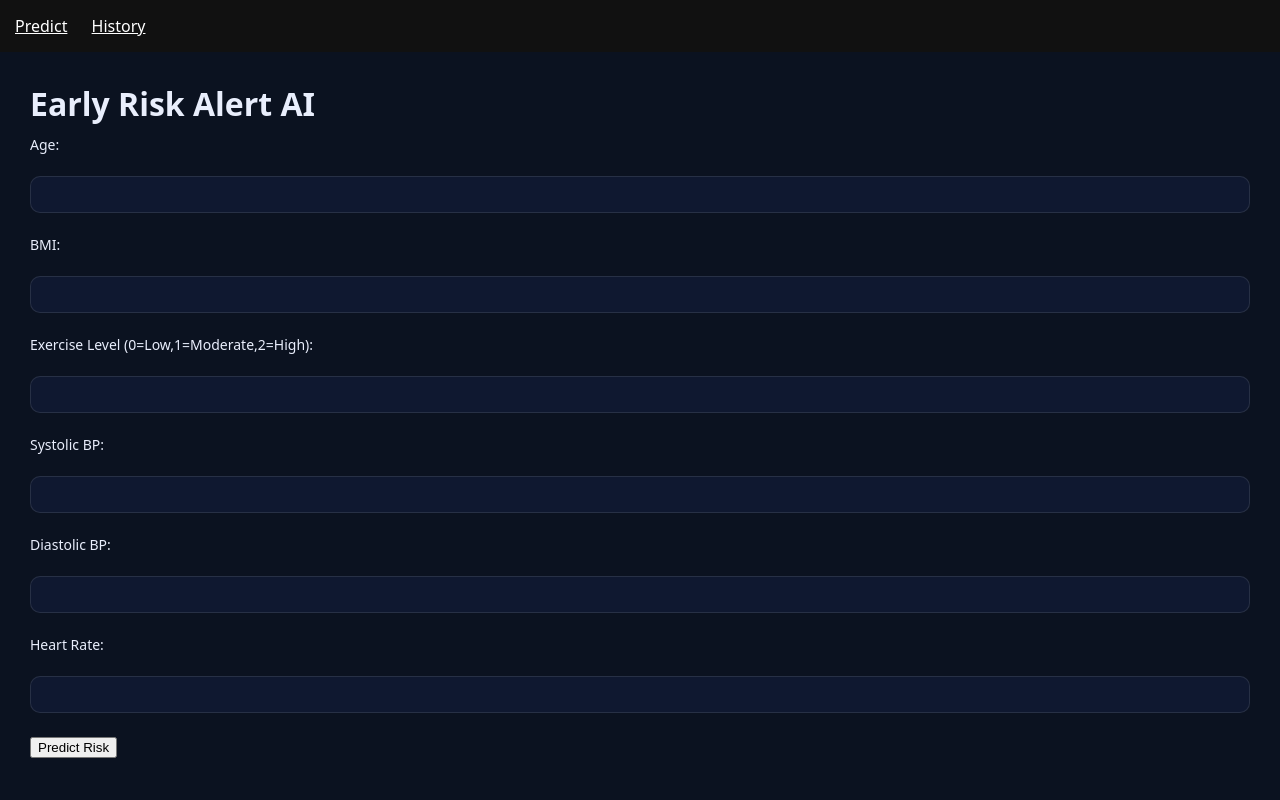
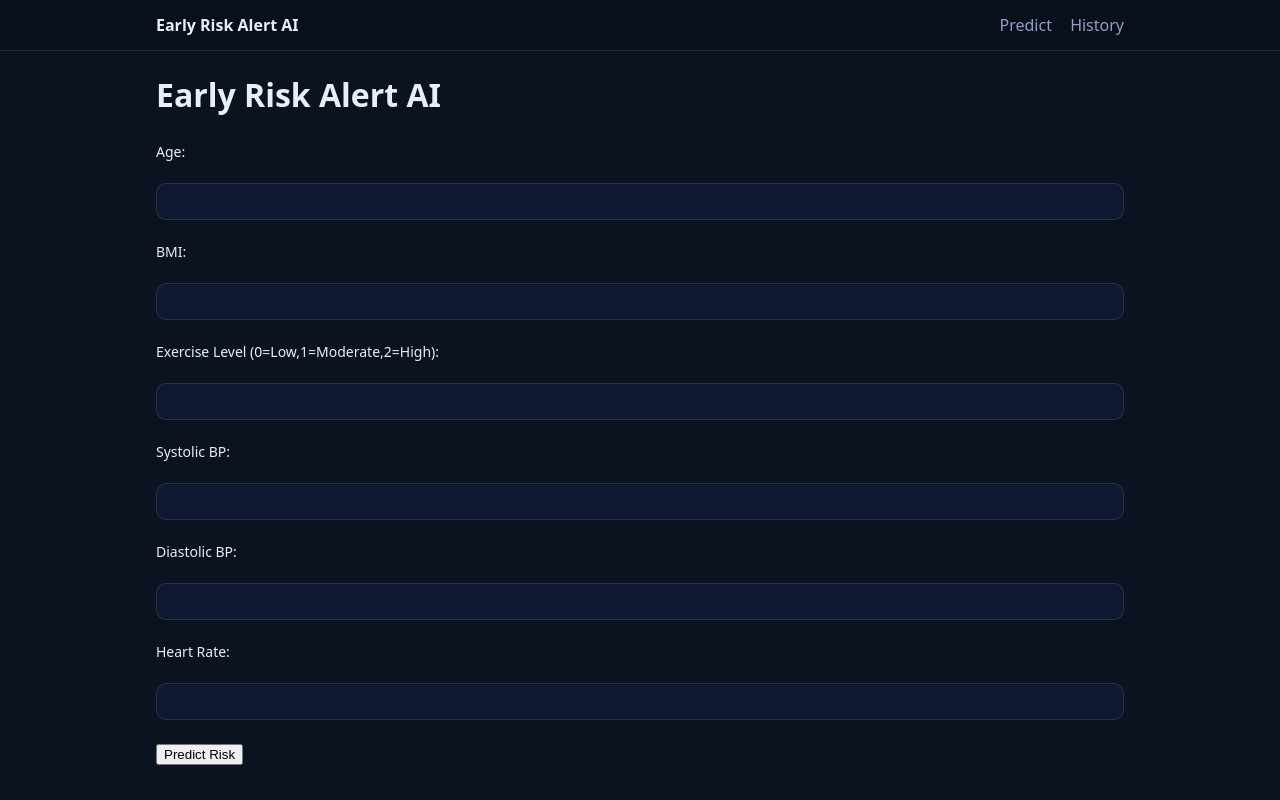
Before and after one commit to ayden611/early-risk-alert-ai, a Flask app: page / in a window 1280 px wide. Run offline with Flask 3, Linux system fonts and the light colour scheme; parts of the project's set-up code (start-up, migrations or seed data) failed here and were passed over.

Commit message:
Update base.html

```diff
--- a/templates/base.html
+++ b/templates/base.html
@@ -1,20 +1,36 @@
-<!DOCTYPE html>
-<html>
+<!doctype html>
+<html lang="en">
 <head>
-    <meta charset="UTF-8">
-    <title>Early Risk Alert AI</title>
-    <link rel="stylesheet" href="{{ url_for('static', filename='style.css') }}">
+  <meta charset="utf-8" />
+  <meta name="viewport" content="width=device-width, initial-scale=1" />
+  <title>{% block title %}Early Risk Alert AI{% endblock %}</title>
+  <link rel="stylesheet" href="{{ url_for('static', filename='style.css') }}">
 </head>
 <body>
+  <nav class="nav">
+    <div class="nav-inner">
+      <a class="brand" href="{{ url_for('web.home') }}">Early Risk Alert AI</a>
+      <div class="links">
+        <a href="{{ url_for('web.home') }}">Predict</a>
+        <a href="{{ url_for('web.history') }}">History</a>
+      </div>
+    </div>
+  </nav>
 
-<nav style="padding:15px; background:#111; color:white;">
-    <a href="{{ url_for('web.home') }}" style="color:white; margin-right:20px;">Predict</a>
-    <a href="{{ url_for('web.history') }}" style="color:white;">History</a>
-</nav>
+  <main class="container">
+    {% with messages = get_flashed_messages() %}
+      {% if messages %}
+        <div class="flash">
+          {% for msg in messages %}
+            <div class="flash-item">{{ msg }}</div>
+          {% endfor %}
+        </div>
+      {% endif %}
+    {% endwith %}
 
-<div style="padding:30px;">
     {% block content %}{% endblock %}
-</div>
+  </main>
 
+  <script src="{{ url_for('static', filename='app.js') }}"></script>
 </body>
 </html>
```
